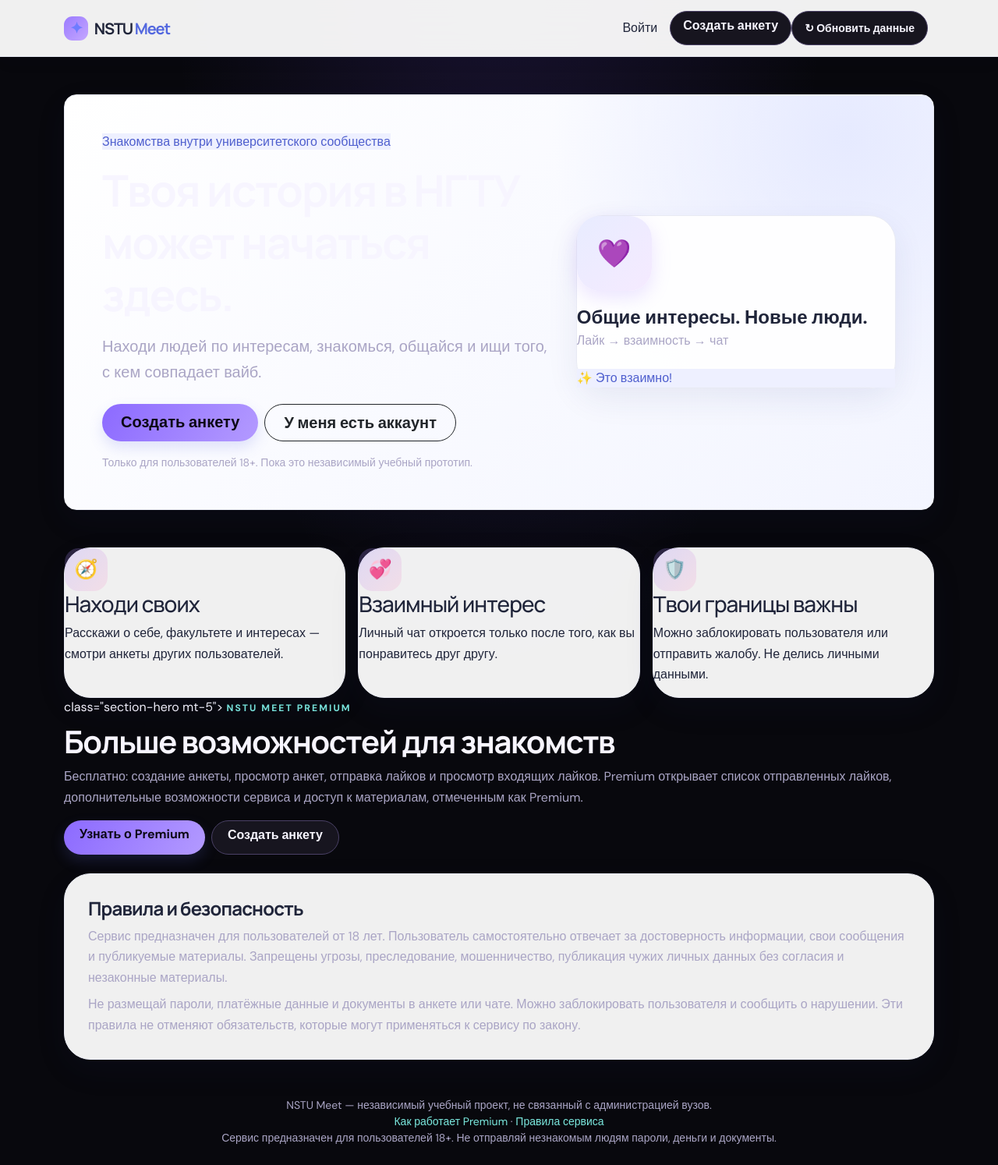
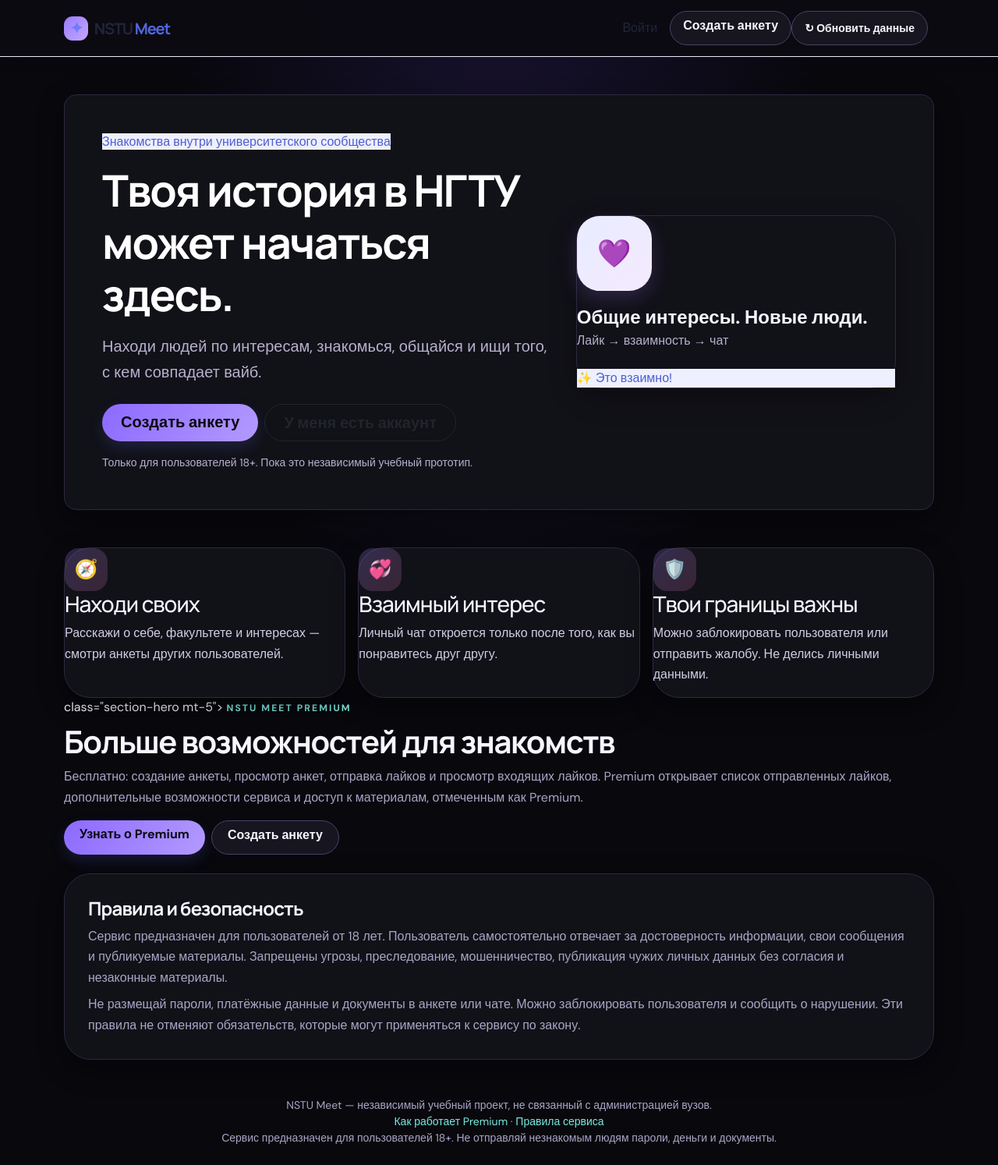
Before and after one commit to ggshik369/nstu-meet, a Flask app: page / in a window 1280 px wide. Shown: the whole page at 78% size. Run offline with Flask 3, Linux system fonts and the light colour scheme; some libraries are stand-ins or nearby versions.

Commit message:
Fix remaining white homepage panels and enforce readable dark violet surfaces

```diff
--- a/static/style.css
+++ b/static/style.css
@@ -75,3 +75,18 @@ main,footer,.container{--bs-body-color:#f7f5ff} .card,.modal-content,.dropdown-m
 @keyframes violet-glow{0%,100%{box-shadow:0 0 0 rgba(140,106,255,0)}50%{box-shadow:0 0 22px rgba(140,106,255,.13)}}
 .chat-shell{animation:violet-glow 7s ease-in-out infinite}.btn,.person-card,.panel,.chat-list-item{transition:background-color .2s ease,border-color .2s ease,transform .2s ease,box-shadow .2s ease}
 @media(prefers-reduced-motion:reduce){*,*::before,*::after{animation:none!important;scroll-behavior:auto!important;transition:none!important}}
+
+/* Consistent dark theme: override every light hero/card/feature surface */
+html,body{background-color:#08080d!important;color:#f7f5ff!important}
+.hero,.hero-card,.hero-visual,.feature-card,.feature,.section-hero,.premium-hero,.form-shell,.panel,.profile-side,.person-card,.empty-state,.stat-card,.info-card,.glass-card,.content-card,.lecture-card,.listing-card,.group-card,.match-card,.like-card,.profile-card,.auth-card,.welcome-card,.feature-grid>*,.features-grid>*{background:#111118!important;background-image:none!important;color:#f7f5ff!important;border:1px solid #30283f!important;box-shadow:0 12px 34px rgba(0,0,0,.35)!important}
+[class*="hero"],[class*="feature"],[class*="card"],[class*="panel"],[class*="shell"]{color:#f7f5ff}
+[class*="hero"] h1,[class*="hero"] h2,[class*="hero"] h3,[class*="card"] h1,[class*="card"] h2,[class*="card"] h3,.section-hero h1,.premium-hero h1{color:#fff!important}
+[class*="hero"] p,[class*="feature"] p,[class*="card"] p,.section-hero p,.premium-hero p{color:#d2cde3!important}
+.hero .text-muted,.hero .text-secondary,.hero-card .text-muted,.feature-card .text-muted{color:#b7b0cd!important}
+/* Bootstrap utility classes were leaving pale surfaces and dark text behind */
+.bg-white,.bg-light,.text-dark{background-color:#111118!important;color:#f7f5ff!important}
+.border,.border-light{border-color:#30283f!important}
+.navbar{background:#111118!important}.nav-gradient{background:rgba(12,11,18,.97)!important}
+.btn-secondary,.btn-outline-secondary{background:#17151f!important;color:#f7f5ff!important;border-color:#514269!important}
+/* Homepage hero must not be a white slab */
+.home-hero,.landing-hero,.hero-section,.hero-banner{background:#111118!important;background-image:radial-gradient(ellipse at 90% 10%,rgba(124,83,255,.16),transparent 45%)!important;color:#f7f5ff!important;border:1px solid #30283f!important}
```
